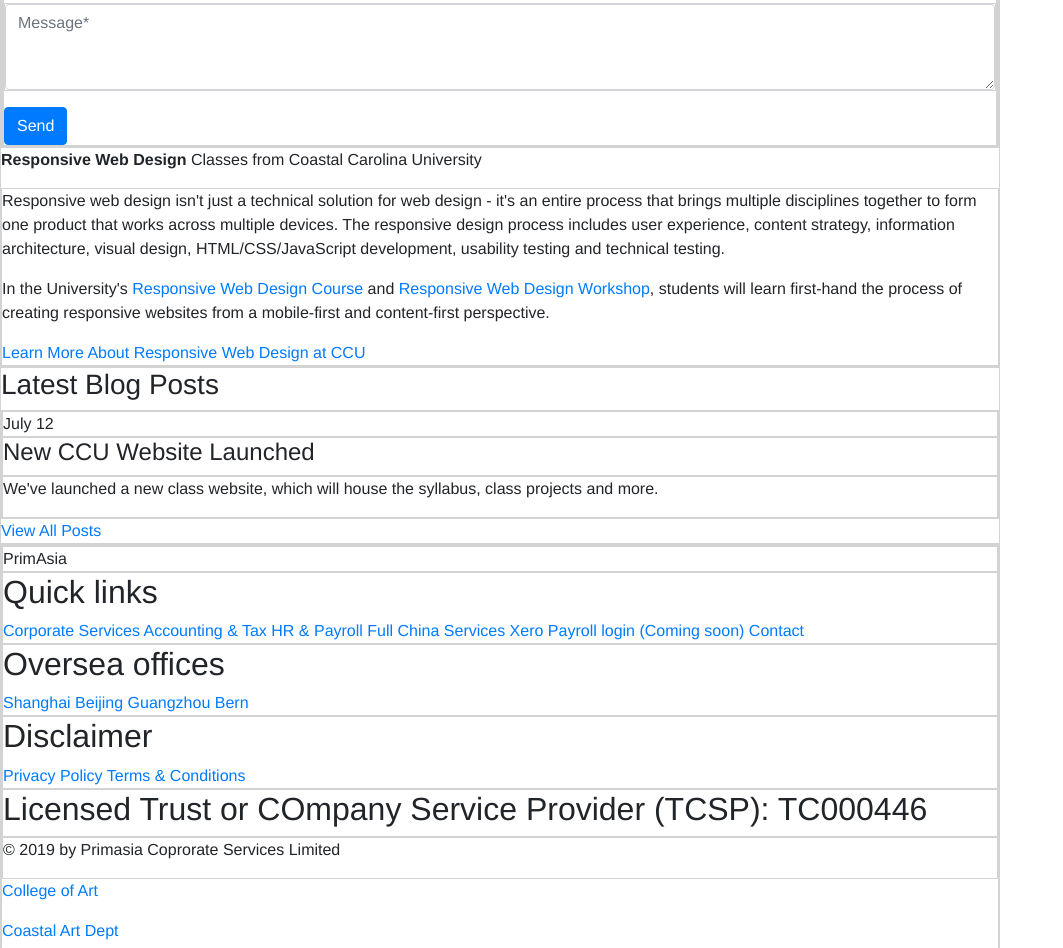
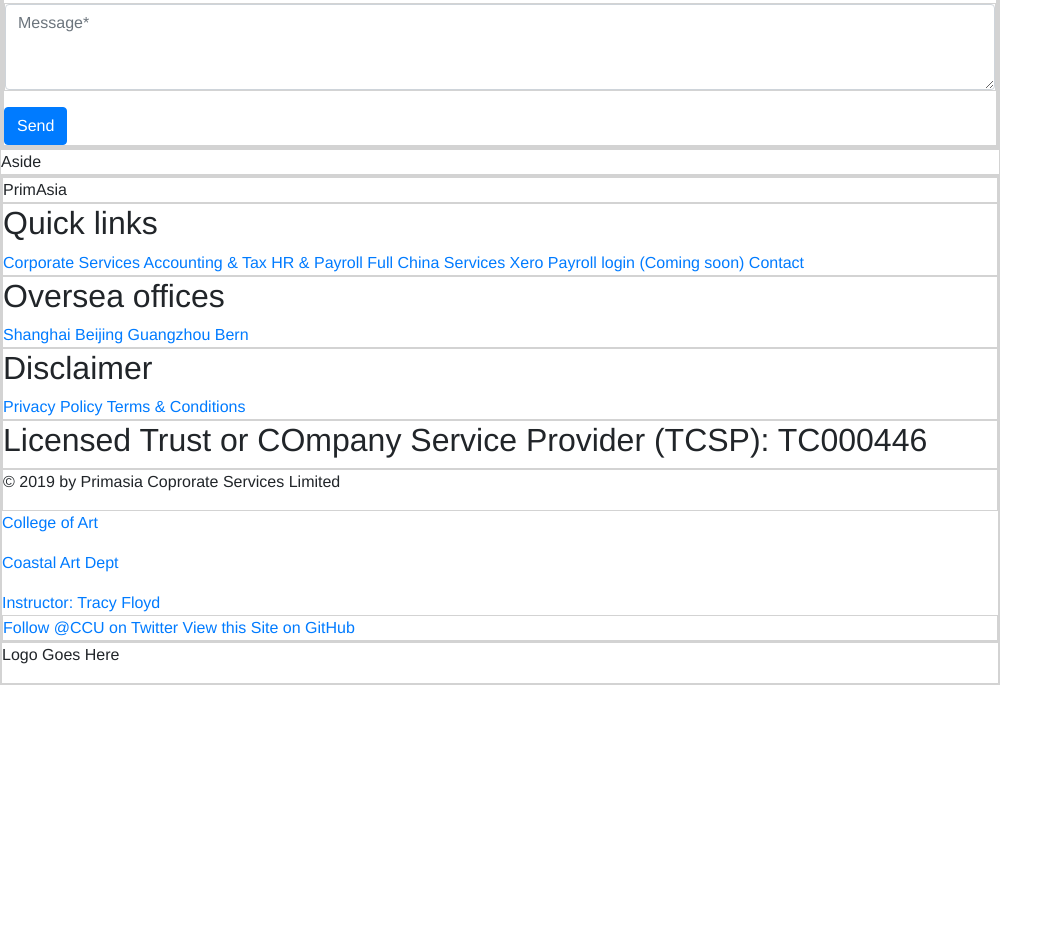
Before and after one commit to ethanvernon/primasia-website, a plain HTML site: page index.html in a window 1280 px wide. Shown: the part 5254-6202 px from the top of the page, without its empty margins (0-1063 px from the left). After the commit the page ends 5939 px from the top, so only its background shows below. Drawn offline with nearby package versions, Linux system fonts and the light colour scheme.

Commit message:
removes leftover boilerplate

```diff
--- a/index.html
+++ b/index.html
@@ -282,32 +282,10 @@
 				</div>
 			</div>
 		</section>
-
-
-
-		<p class="tagline"><strong>Responsive Web Design</strong> Classes from Coastal Carolina University</p>
-		<section class="introduction">
-			<p>Responsive web design isn't just a technical solution for web design - it's an entire process that brings multiple disciplines together to form one product that works across multiple devices. The responsive design process includes user experience,
-				content strategy, information architecture, visual design, HTML/CSS/JavaScript development, usability testing and technical testing.</p>
-			<p>In the University's <a href="#">Responsive Web Design Course</a> and <a href="#">Responsive Web Design Workshop</a>, students will learn first-hand the process of creating responsive websites from a mobile-first and content-first perspective.</p>
-			<a href="#">Learn More About Responsive Web Design at CCU</a>
-		</section>
 	</main>
 
 	<aside>
-		<h3>Latest Blog Posts</h3>
-		<div class="blog-post">
-			<div class="blog-post-date">
-				July 12
-			</div>
-			<div class="blog-post-title">
-				<h4>New CCU Website Launched</h4>
-			</div>
-			<div class="blog-post-summary">
-				<p>We've launched a new class website, which will house the syllabus, class projects and more.</p>
-			</div>
-		</div>
-		<a href="#" class="button">View All Posts</a>
+		Aside
 	</aside>
 
 	<footer>
```
